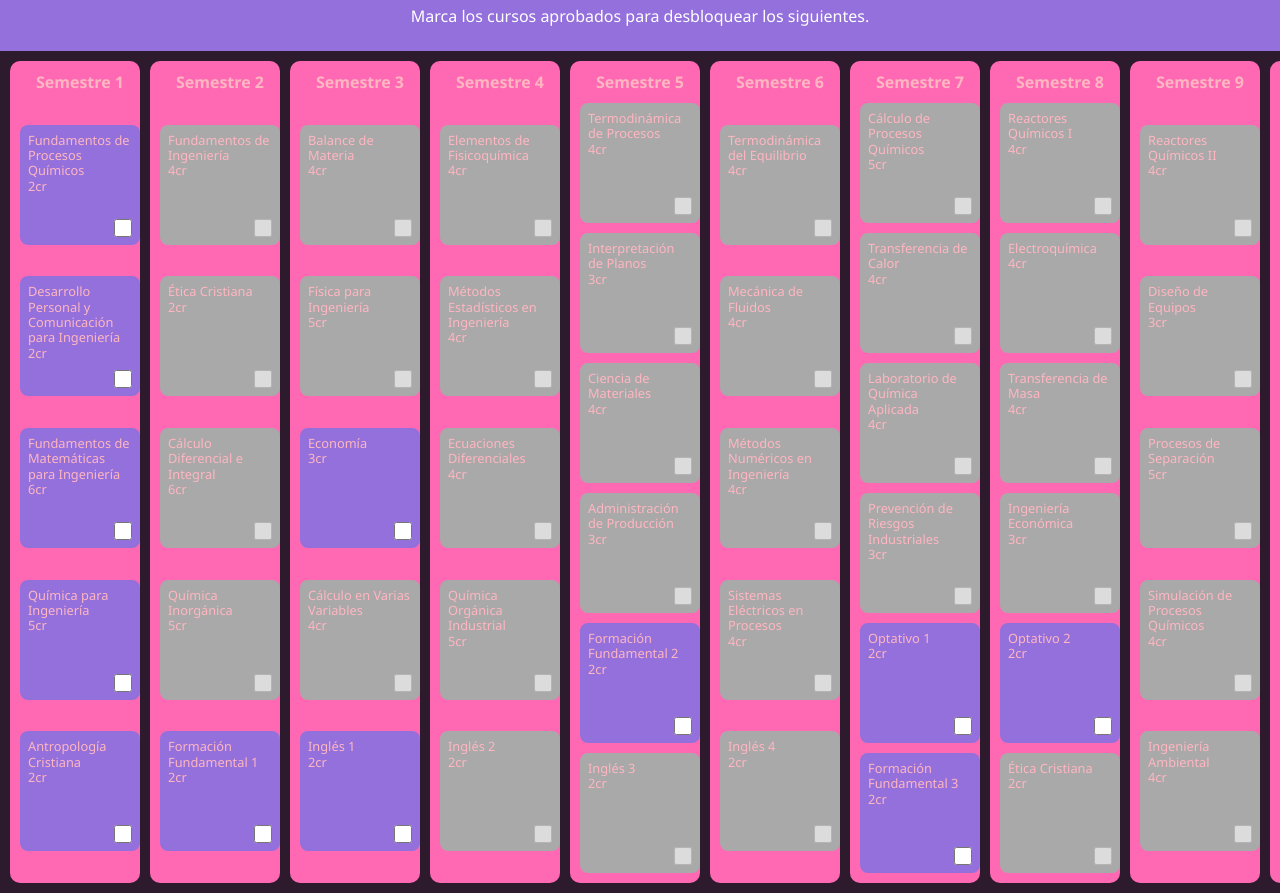
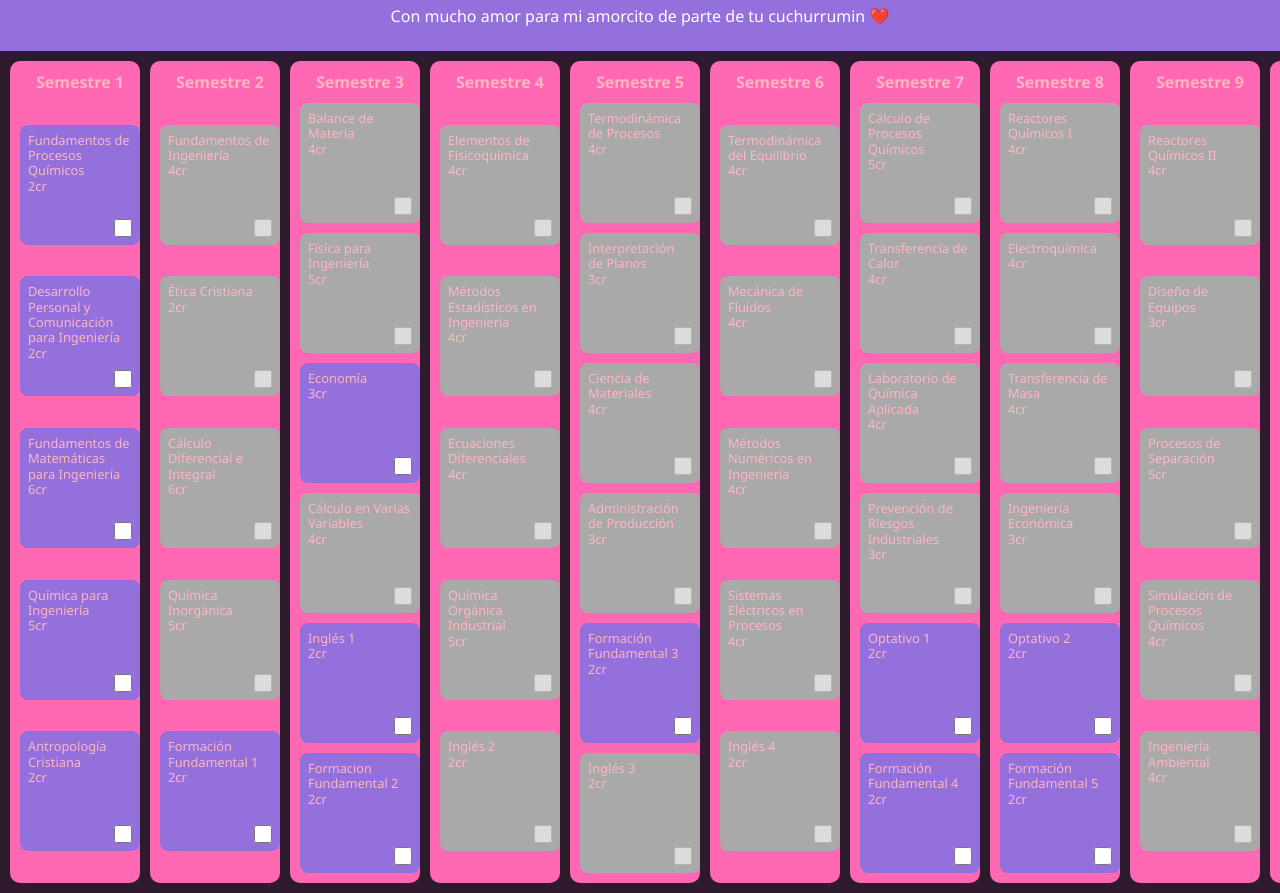
Before and after one commit to WhoSkyzZ/malla-interactiva, a plain HTML site: page index.html in a window 1280 px wide. Shown: the part 92-985 px from the top of the page. Drawn offline with Linux system fonts and the light colour scheme.

Commit message:
Add files via upload

```diff
--- a/index.html
+++ b/index.html
@@ -3,13 +3,13 @@
 <head>
   <meta charset="UTF-8">
   <meta name="viewport" content="width=device-width, initial-scale=1.0">
-  <title>Malla Interactiva - Ingeniería Civil Química PUCV</title>
+  <title>TE AMO JAVI ❤️❤️❤️</title>
   <link rel="stylesheet" href="style.css">
 </head>
 <body>
   <header>
     <h1>Malla Interactiva - Ingeniería Civil Química PUCV</h1>
-    <p>Marca los cursos aprobados para desbloquear los siguientes.</p>
+    <p>Con mucho amor para mi amorcito de parte de tu cuchurrumin ❤️</p>
   </header>
   <main id="contenedor" class="grid-container"></main>
   <script src="script.js"></script>
--- a/malla.json
+++ b/malla.json
@@ -131,6 +131,14 @@
         "prerrequisitos": [],
         "abre": ["ING9002"],
         "categoria": "Formación Fundamental"
+      },
+      {
+        "nombre": "Formacion Fundamental 2",
+        "codigo": "FOF2",
+        "creditos": 2,
+        "prerrequisitos": [],
+        "abre": [],
+        "categoria": "Formación Fundamental"
       }
     ]
   },
@@ -215,8 +223,8 @@
         "categoria": "Gestión"
       },
       {
-        "nombre": "Formación Fundamental 2",
-        "codigo": "FOF2",
+        "nombre": "Formación Fundamental 3",
+        "codigo": "FOF3",
         "creditos": 2,
         "prerrequisitos": [],
         "abre": [],
@@ -321,8 +329,8 @@
         "categoria": "Optativas"
       },
       {
-        "nombre": "Formación Fundamental 3",
-        "codigo": "FOF3",
+        "nombre": "Formación Fundamental 4",
+        "codigo": "FOF4",
         "creditos": 2,
         "prerrequisitos": [],
         "abre": [],
@@ -374,8 +382,8 @@
         "categoria": "Optativas"
       },
       {
-        "nombre": "Ética Cristiana",
-        "codigo": "ICR020",
+        "nombre": "Formación Fundamental 5",
+        "codigo": "FOF5",
         "creditos": 2,
         "prerrequisitos": [],
         "abre": [],
```
